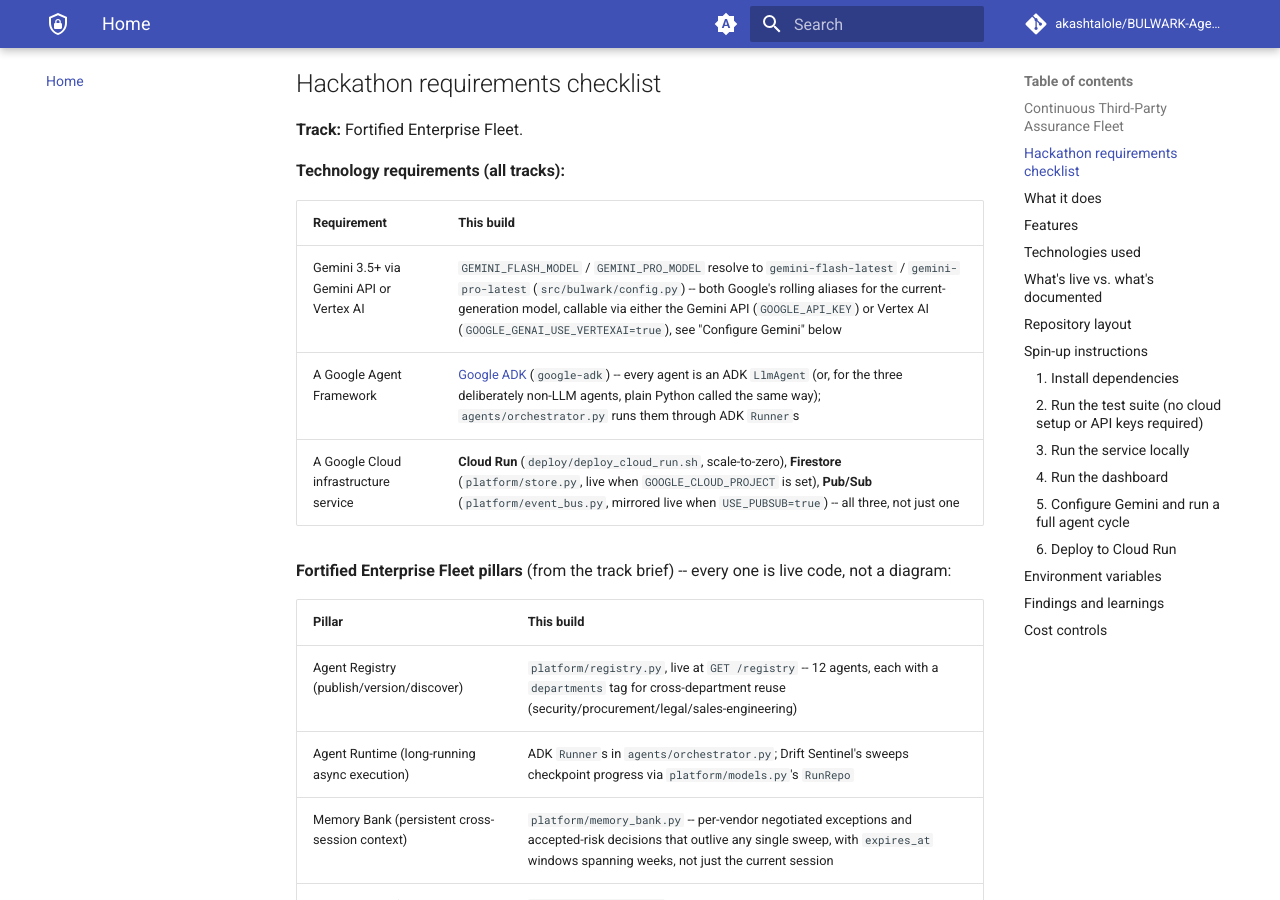
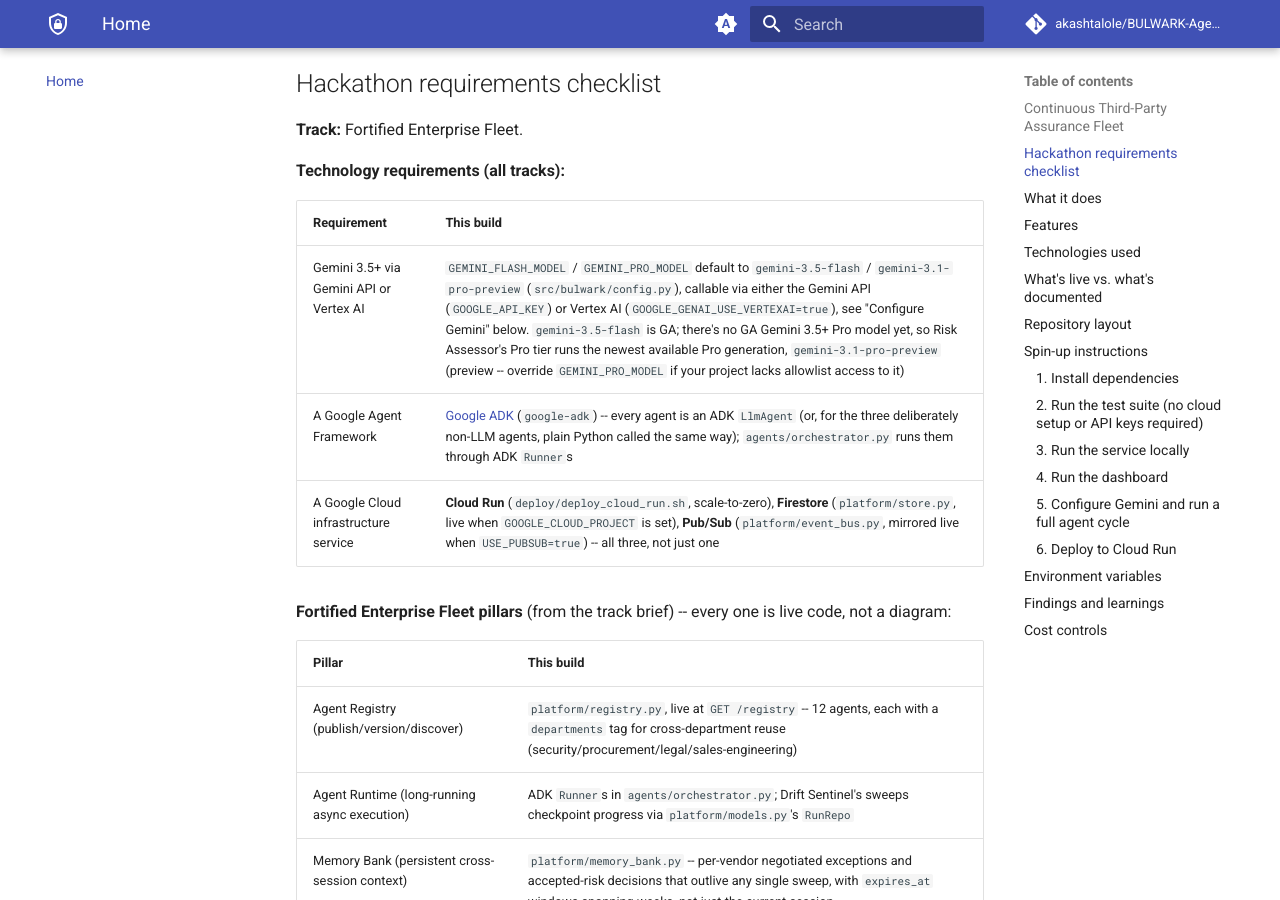
Before and after one commit to akashtalole/BULWARK-Agents, an MkDocs documentation site: the page built from docs/index.md, in a window 1280 px wide and 900 px high, scrolled down 971 px. Built offline with MkDocs 1.6.1 and Material for MkDocs 9.7.7, drawn with Linux system fonts in a browser that asks for light colours; comment, search, counter and statistics services are not loaded; some of the changed text lies outside the part shown.

Commit message:
Bump Gemini models to 3.5+: gemini-3.5-flash and gemini-3.1-pro-preview
Replaces the gemini-flash-latest/gemini-pro-latest rolling aliases and
the gemini-2.5-flash/gemini-2.5-pro Cloud Run pins with explicit
Gemini 3.5+ ids, to satisfy the hackathon's "Gemini 3.5 or newer"
requirement:

- gemini-3.5-flash (GA on both the Gemini Developer API and Vertex AI)
  for the seven Flash-tier agents.
- gemini-3.1-pro-preview for Risk Assessor's Pro tier -- there is no GA
  Gemini 3.5+ Pro model as of this build, so this is the newest Pro
  generation available at all. It's preview/allowlist-gated, so a
  project without access will get a real error from Risk Assessor
  rather than a silent fallback; GEMINI_PRO_MODEL is still overridable
  per-deployment if that happens.

Also fixed two pre-existing stale comments while touching this code:
config.py and .env.example both undercounted the Flash-tier agent count
(said "six"/"the six workhorse agents", actually seven -- Contract
Intelligence and Executive Risk Digest were added after that comment
was written).

Updated README.md, docs/index.md, docs/SETUP_GUIDE.md, and .env.example
to match. Full suite still 178/178; mkdocs build --strict clean.

Co-Authored-By: Claude Sonnet 5 <noreply@anthropic.com>
Claude-Session: https://claude.ai/code/session_01Ceo2HFFK3Zi7kNdF2sGFSj

```diff
--- a/docs/index.md
+++ b/docs/index.md
@@ -56,7 +56,7 @@ for the Devpost submission text.
 
 | Requirement | This build |
 |---|---|
-| Gemini 3.5+ via Gemini API or Vertex AI | `GEMINI_FLASH_MODEL` / `GEMINI_PRO_MODEL` resolve to `gemini-flash-latest` / `gemini-pro-latest` (`src/bulwark/config.py`) -- both Google's rolling aliases for the current-generation model, callable via either the Gemini API (`GOOGLE_API_KEY`) or Vertex AI (`GOOGLE_GENAI_USE_VERTEXAI=true`), see "Configure Gemini" below |
+| Gemini 3.5+ via Gemini API or Vertex AI | `GEMINI_FLASH_MODEL` / `GEMINI_PRO_MODEL` default to `gemini-3.5-flash` / `gemini-3.1-pro-preview` (`src/bulwark/config.py`), callable via either the Gemini API (`GOOGLE_API_KEY`) or Vertex AI (`GOOGLE_GENAI_USE_VERTEXAI=true`), see "Configure Gemini" below. `gemini-3.5-flash` is GA; there's no GA Gemini 3.5+ Pro model yet, so Risk Assessor's Pro tier runs the newest available Pro generation, `gemini-3.1-pro-preview` (preview -- override `GEMINI_PRO_MODEL` if your project lacks allowlist access to it) |
 | A Google Agent Framework | [Google ADK](https://github.com/google/adk-python) (`google-adk`) -- every agent is an ADK `LlmAgent` (or, for the three deliberately non-LLM agents, plain Python called the same way); `agents/orchestrator.py` runs them through ADK `Runner`s |
 | A Google Cloud infrastructure service | **Cloud Run** (`deploy/deploy_cloud_run.sh`, scale-to-zero), **Firestore** (`platform/store.py`, live when `GOOGLE_CLOUD_PROJECT` is set), **Pub/Sub** (`platform/event_bus.py`, mirrored live when `USE_PUBSUB=true`) -- all three, not just one |
 
@@ -350,7 +350,7 @@ export REGION=us-central1
 | `GOOGLE_API_KEY` | Gemini API key (Path A) | unset |
 | `GOOGLE_CLOUD_PROJECT` | GCP project (Path B / Firestore / Pub/Sub) | unset |
 | `GOOGLE_GENAI_USE_VERTEXAI` | Use Vertex AI instead of the Gemini API | `false` |
-| `GEMINI_FLASH_MODEL` / `GEMINI_PRO_MODEL` | Model ids | `gemini-flash-latest` / `gemini-pro-latest` |
+| `GEMINI_FLASH_MODEL` / `GEMINI_PRO_MODEL` | Model ids | `gemini-3.5-flash` / `gemini-3.1-pro-preview` |
 | `USE_FIRESTORE` | Use Firestore instead of in-memory stores | `true` if `GOOGLE_CLOUD_PROJECT` is set |
 | `USE_PUBSUB` | Also mirror events onto real Pub/Sub topics | `false` |
 | `BULWARK_API_KEYS` | Comma-separated Agent Gateway allowlist | `demo-key` |
```
Also changed, not shown: README.md (+2 -2 lines), docs/SETUP_GUIDE.md (+2 -2 lines), 3 other files.
